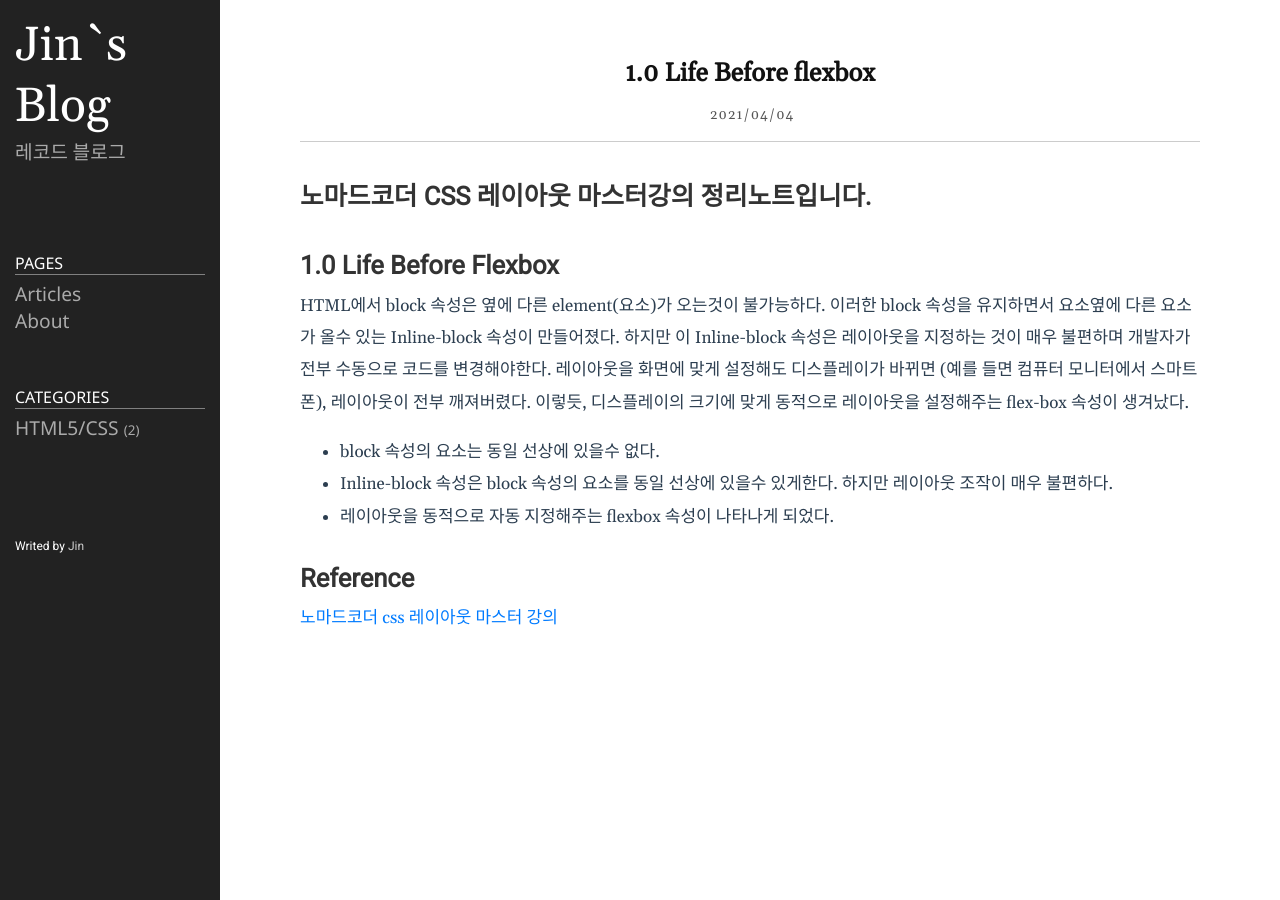
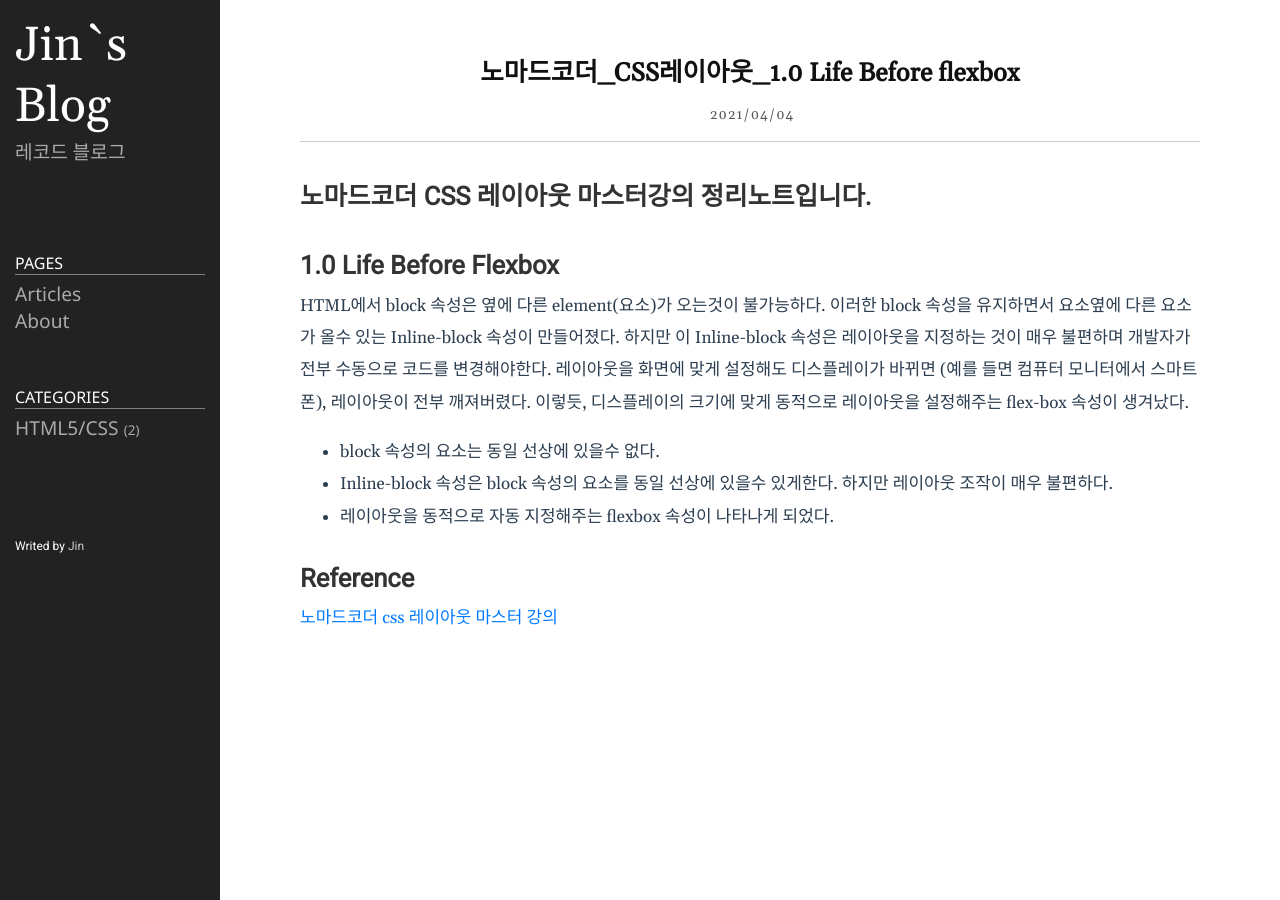
Before and after one commit to 0626na/0626na.github.io, a Jekyll site: the page built from _posts/2021-04-04-노마드코더 CSS 레이아웃 강의 1.0.md, in a window 1280 px wide. Built offline with Jekyll 4.4.1, drawn with Linux system fonts in a browser that asks for light colours.

Commit message:
Update 2021-04-04-노마드코더 CSS 레이아웃 강의 1.0.md

```diff
--- a/_posts/2021-04-04-노마드코더 CSS 레이아웃 강의 1.0.md
+++ b/_posts/2021-04-04-노마드코더 CSS 레이아웃 강의 1.0.md
@@ -2,7 +2,7 @@
 published: true
 layout: post
 category: HTML5/CSS
-title: 1.0 Life Before flexbox
+title: 노마드코더_CSS레이아웃_1.0 Life Before flexbox
 date: 2021-04-04T00:00:00.000Z
 ---
 # 노마드코더 CSS 레이아웃 마스터강의 정리노트입니다.
```
